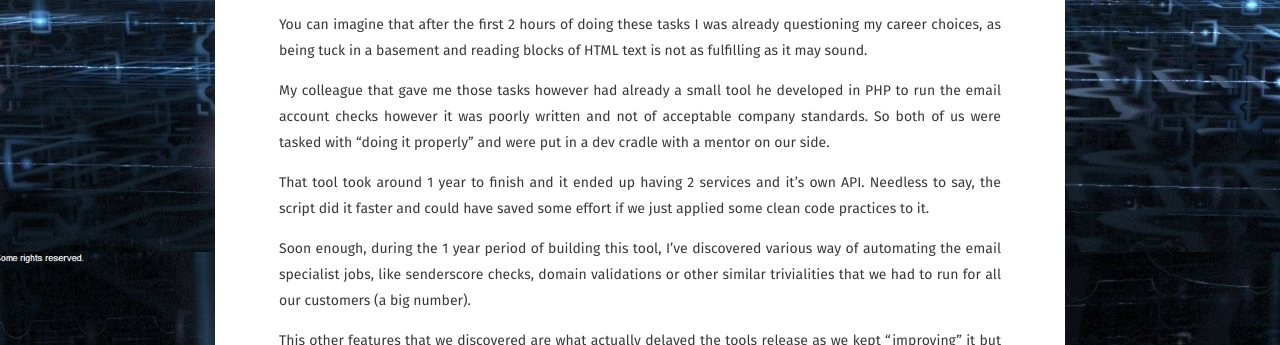
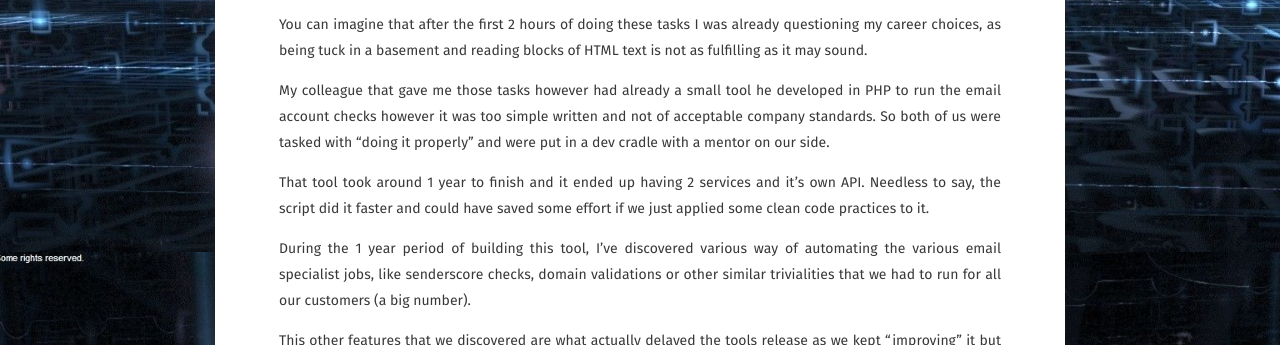
Before and after one commit to SebastianIoanPop/SebastianIoanPop.github.io, a Jekyll site: the page built from _posts/2017-05-31-automation.md, in a window 1280 px wide and 900 px high, scrolled down 470 px. Shown: the part 178-523 px from the top of the window. Built offline with Jekyll 4.4.1, drawn with Linux system fonts in a browser that asks for light colours; some web fonts are replaced; comment, search, counter and statistics services are not loaded.

Commit message:
Reworded 'offsensive' bit

```diff
--- a/_posts/2017-05-31-automation.md
+++ b/_posts/2017-05-31-automation.md
@@ -22,14 +22,14 @@ You can imagine that after the first 2 hours of doing these tasks I was already
 as being tuck in a basement and reading blocks of HTML text is not as fulfilling as it may sound.
 
 My colleague that gave me those tasks however had already a small tool he developed in PHP to run the email
-account checks however it was poorly written and not of acceptable company standards.
+account checks however it was too simple written and not of acceptable company standards.
 So both of us were tasked with "doing it properly" and were put in a dev cradle with a mentor on our side.
 
 That tool took around 1 year to finish and it ended up having 2 services and it's own API. Needless to say, the script
 did it faster and could have saved some effort if we just applied some clean code practices to it.
 
-Soon enough, during the 1 year period of building this tool,  I've discovered various way of automating the
-email specialist jobs, like senderscore checks, domain validations or other similar trivialities
+During the 1 year period of building this tool,  I've discovered various way of automating the
+various email specialist jobs, like senderscore checks, domain validations or other similar trivialities
 that we had to run for all our customers (a big number).
 
 This other features that we discovered are what actually delayed the tools release as we kept "improving" it but
```
Also changed, not shown: other parts of _posts/2017-05-31-automation.md (+1 -1 lines), _posts/2017-05-30-introduction.md (+1 -1 lines).
